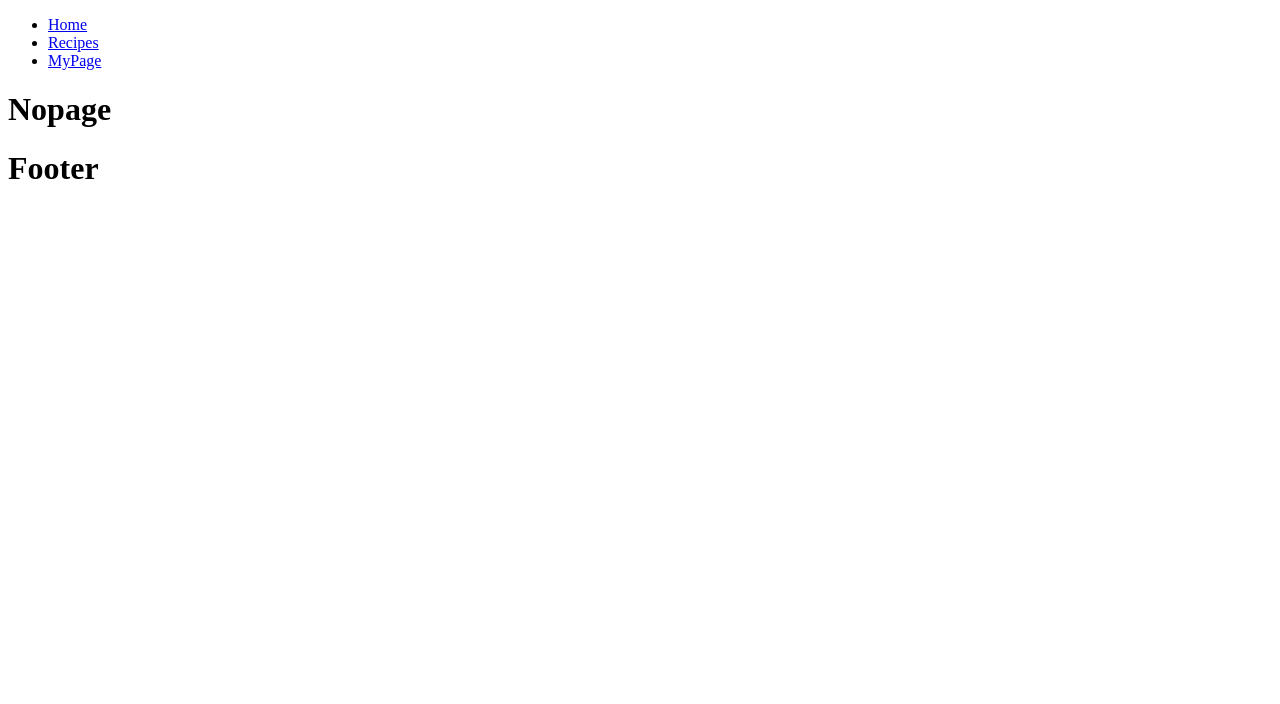
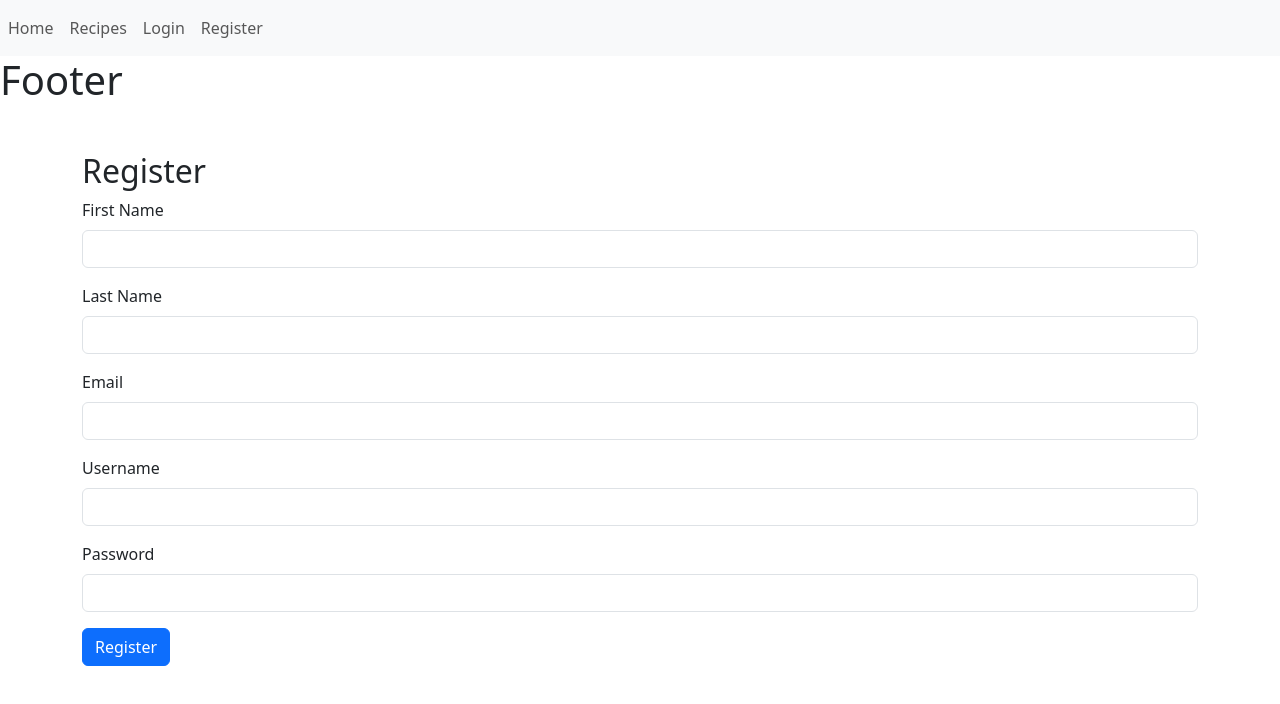
Before and after one commit to joyy-frontend/recipe-book, a React (Create React App) app: page /register in a window 1280 px wide. Shown: the top 704 px of the page. Built offline with nearby package versions, Linux system fonts and the light colour scheme.

Commit message:
feat: Added login, logout, register functions

```diff
--- a/package.json
+++ b/package.json
@@ -6,9 +6,9 @@
     "@testing-library/jest-dom": "^5.17.0",
     "@testing-library/react": "^13.4.0",
     "@testing-library/user-event": "^13.5.0",
+    "axios": "^1.7.7",
     "react": "^18.3.1",
     "react-dom": "^18.3.1",
-    "react-router-dom": "^6.27.0",
     "react-scripts": "5.0.1",
     "web-vitals": "^2.1.4"
   },
@@ -35,5 +35,8 @@
       "last 1 firefox version",
       "last 1 safari version"
     ]
+  },
+  "devDependencies": {
+    "react-router-dom": "^6.27.0"
   }
 }
--- a/public/index.html
+++ b/public/index.html
@@ -10,20 +10,9 @@
       content="Web site created using create-react-app"
     />
     <link rel="apple-touch-icon" href="%PUBLIC_URL%/logo192.png" />
-    <!--
-      manifest.json provides metadata used when your web app is installed on a
-      user's mobile device or desktop. See https://developers.google.com/web/fundamentals/web-app-manifest/
-    -->
     <link rel="manifest" href="%PUBLIC_URL%/manifest.json" />
-    <!--
-      Notice the use of %PUBLIC_URL% in the tags above.
-      It will be replaced with the URL of the `public` folder during the build.
-      Only files inside the `public` folder can be referenced from the HTML.
-
-      Unlike "/favicon.ico" or "favicon.ico", "%PUBLIC_URL%/favicon.ico" will
-      work correctly both with client-side routing and a non-root public URL.
-      Learn how to configure a non-root public URL by running `npm run build`.
-    -->
+    <link href="https://cdn.jsdelivr.net/npm/bootstrap@5.3.3/dist/css/bootstrap.min.css" rel="stylesheet" integrity="sha384-QWTKZyjpPEjISv5WaRU9OFeRpok6YctnYmDr5pNlyT2bRjXh0JMhjY6hW+ALEwIH" crossorigin="anonymous">
+<script src="https://cdn.jsdelivr.net/npm/bootstrap@5.3.3/dist/js/bootstrap.bundle.min.js" integrity="sha384-YvpcrYf0tY3lHB60NNkmXc5s9fDVZLESaAA55NDzOxhy9GkcIdslK1eN7N6jIeHz" crossorigin="anonymous"></script>
     <title>React App</title>
   </head>
   <body>
--- a/src/App.js
+++ b/src/App.js
@@ -1,3 +1,4 @@
+import { useState, useEffect } from 'react';
 import {BrowserRouter, Routes, Route} from "react-router-dom";
 import Master from "./pages/Master";
 import Mypage from "./pages/Mypage";
@@ -6,21 +7,42 @@ import RecipeList from "./pages/RecipeList";
 import RecipeDetail from "./pages/RecipeDetail";
 import RecipePost from "./pages/RecipePost";
 import Nopage from "./pages/Nopage";
-
+import Login from "./pages/Login";
+import Register from "./pages/Register";
 
 export default function App(){
+  const [isLoggedIn, setIsLoggedIn] = useState(false);
+
+  useEffect(() => {
+    const loggedInStatus = JSON.parse(localStorage.getItem("loggedIn"));
+    setIsLoggedIn(loggedInStatus || false);
+  }, []);
+
+  const handleLogin = (userInfo) => {
+    setIsLoggedIn(true);
+    localStorage.setItem("loggedIn", JSON.stringify(true));
+    localStorage.setItem("userInfo", JSON.stringify(userInfo)); // Store user info if needed
+  };
+
+  const handleLogout = () => {
+    setIsLoggedIn(false);
+    localStorage.removeItem("loggedIn");
+    localStorage.removeItem("userInfo");
+  };
+
   return(
     <BrowserRouter>
+      <Master isLoggedIn={isLoggedIn} onLogout={handleLogout} />
       <Routes>
-        <Route path="/" element={<Master />}>
-        <Route index element={<Home />}/>
-        <Route path="mypage" element={<Mypage />} />
+        <Route path="/" element={<Home />} />
+        <Route path="login" element={<Login onLogin={handleLogin} />} />
+        <Route path="register" element={<Register />} />
+        <Route path="mypage" element={isLoggedIn ? <Mypage /> : <Login onLogin={handleLogin} />} />
         <Route path="recipes" element={<RecipeList />}>
           <Route path=":id" element={<RecipeDetail />} />
           <Route path="new" element={<RecipePost />} />
         </Route>
         <Route path="*" element={<Nopage />} />
-        </Route>
       </Routes>
     </BrowserRouter>
   )
--- a/src/Login.js
+++ /dev/null
@@ -1,5 +0,0 @@
-export default function Login() {
-    return (
-        <h1>Log in</h1>
-    );
-}
--- a/src/Logout.js
+++ /dev/null
@@ -1,5 +0,0 @@
-export default function Logout() {
-    return (
-        <h1>Log out</h1>
-    );
-}
--- a/src/Mypage.js
+++ /dev/null
@@ -1,5 +0,0 @@
-export default function Mypage() {
-    return (
-        <h1>My page</h1>
-    );
-}
--- /dev/null
+++ b/src/pages/Login.js
@@ -0,0 +1,45 @@
+import { useState } from "react";
+import { useNavigate } from "react-router-dom";
+
+export default function Login({ onLogin }) {
+    const [username, setUsername] = useState("");
+    const [password, setPassword] = useState("");
+    const navigate = useNavigate();
+
+    const handleLoginSubmit = (e) => {
+        e.preventDefault();
+
+        const getUserInfo = JSON.parse(localStorage.getItem("user"));
+
+        if (!getUserInfo) {
+            alert("Not valid user. Please register first");
+            navigate("/register");
+            return;
+        }
+
+        if (username === getUserInfo.username && password === getUserInfo.password) {
+            const userInfo = { username: getUserInfo.username };
+            onLogin(userInfo); // Set login state in App
+            navigate("/mypage");
+        } else {
+            alert("Invalid username or password");
+        }
+    };
+
+    return (
+        <div className="container mt-5">
+            <h2>Login</h2>
+            <form onSubmit={handleLoginSubmit}>
+                <div className="mb-3">
+                    <label className="form-label">Username</label>
+                    <input type="text" className="form-control" value={username} onChange={(e) => setUsername(e.target.value)} />
+                </div>
+                <div className="mb-3">
+                    <label className="form-label">Password</label>
+                    <input type="password" className="form-control" value={password} onChange={(e) => setPassword(e.target.value)} />
+                </div>
+                <button type="submit" className="btn btn-primary">Login</button>
+            </form>
+        </div>
+    );
+}
--- a/src/pages/Master.js
+++ b/src/pages/Master.js
@@ -2,12 +2,12 @@ import { Outlet } from "react-router-dom";
 import Navbar from "./Navbar";
 import Footer from "./Footer";
 
-export default function Master(){
-    return(
+export default function Master({ isLoggedIn, onLogout }) {
+    return (
         <>
-            <Navbar />
-            <Outlet className="container-fluid"/>
+            <Navbar isLoggedIn={isLoggedIn} onLogout={onLogout} />
+            <Outlet className="container-fluid" />
             <Footer />
         </>
-    )
+    );
 }
--- a/src/pages/Mypage.js
+++ b/src/pages/Mypage.js
@@ -1,5 +1,26 @@
-export default function Mypage(){
-    return(
-        <h1>Mypage</h1>
-    )
+import { useEffect, useState } from "react";
+
+export default function Mypage() {
+    const [userInfo, setUserInfo] = useState({});
+
+    useEffect(() => {
+        const storedUserInfo = JSON.parse(localStorage.getItem("userInfo"));
+        if (storedUserInfo) {
+            setUserInfo(storedUserInfo);
+        }
+    }, []);
+
+    return (
+        <div className="container mt-5">
+            <h2>My Page</h2>
+            <h3>Welcome, {userInfo.username}!</h3>
+            <section className="my-4">
+                <h4>Liked Recipes</h4>
+            </section>
+            <section className="my-4">
+                <h4>Personal Information</h4>
+                <p>Username: {userInfo.username}</p>
+            </section>
+        </div>
+    );
 }
--- a/src/pages/Navbar.js
+++ b/src/pages/Navbar.js
@@ -1,18 +1,34 @@
 import { Link } from "react-router-dom";
 
-export default function Navbar() {
+export default function Navbar({ isLoggedIn, onLogout }) {
     return (
-        <nav>
-            <ul>
-                <li>
-                    <Link to="/">Home</Link>
+        <nav className="navbar navbar-expand-lg navbar-light bg-light">
+            <ul className="navbar-nav">
+                <li className="nav-item">
+                    <Link className="nav-link" to="/">Home</Link>
                 </li>
-                <li>
-                    <Link to="/recipes">Recipes</Link>
+                <li className="nav-item">
+                    <Link className="nav-link" to="/recipes">Recipes</Link>
                 </li>
-                <li>
-                    <Link to="/mypage">MyPage</Link>
-                </li>
+                {isLoggedIn ? (
+                    <>
+                        <li className="nav-item">
+                            <Link className="nav-link" to="/mypage">My Page</Link>
+                        </li>
+                        <li className="nav-item">
+                            <button className="btn btn-link nav-link" onClick={onLogout}>Logout</button>
+                        </li>
+                    </>
+                ) : (
+                    <>
+                        <li className="nav-item">
+                            <Link className="nav-link" to="/login">Login</Link>
+                        </li>
+                        <li className="nav-item">
+                            <Link className="nav-link" to="/register">Register</Link>
+                        </li>
+                    </>
+                )}
             </ul>
         </nav>
     );
--- /dev/null
+++ b/src/pages/Register.js
@@ -0,0 +1,55 @@
+import { useState } from "react";
+import { useNavigate } from "react-router-dom";
+
+export default function Register() {
+    const [firstName, setFirstName] = useState("");
+    const [lastName, setLastName] = useState("");
+    const [email, setEmail] = useState("");
+    const [username, setUsername] = useState("");
+    const [password, setPassword] = useState("");
+    const navigate = useNavigate();
+
+    const handleRegister = (e) => {
+        e.preventDefault();
+
+        if (firstName && lastName && email && username && password) {
+            const newUser = { firstName, lastName, email, username, password };
+
+            localStorage.setItem("user", JSON.stringify(newUser));
+
+            alert("Signed up successfully!");
+            navigate("/login");
+        } else {
+            alert("Please fill out the form");
+        }
+    };
+
+    return (
+        <div className="container mt-5">
+            <h2>Register</h2>
+            <form onSubmit={handleRegister}>
+                <div className="mb-3">
+                    <label className="form-label">First Name</label>
+                    <input type="text" className="form-control" value={firstName} onChange={(e) => setFirstName(e.target.value)} />
+                </div>
+                <div className="mb-3">
+                    <label className="form-label">Last Name</label>
+                    <input type="text" className="form-control" value={lastName} onChange={(e) => setLastName(e.target.value)} />
+                </div>
+                <div className="mb-3">
+                    <label className="form-label">Email</label>
+                    <input type="email" className="form-control" value={email} onChange={(e) => setEmail(e.target.value)} />
+                </div>
+                <div className="mb-3">
+                    <label className="form-label">Username</label>
+                    <input type="text" className="form-control" value={username} onChange={(e) => setUsername(e.target.value)} />
+                </div>
+                <div className="mb-3">
+                    <label className="form-label">Password</label>
+                    <input type="password" className="form-control" value={password} onChange={(e) => setPassword(e.target.value)} />
+                </div>
+                <button type="submit" className="btn btn-primary">Register</button>
+            </form>
+        </div>
+    );
+}
```
Also changed, not shown: 1 other file (tests, documents, lock files or other folders).
